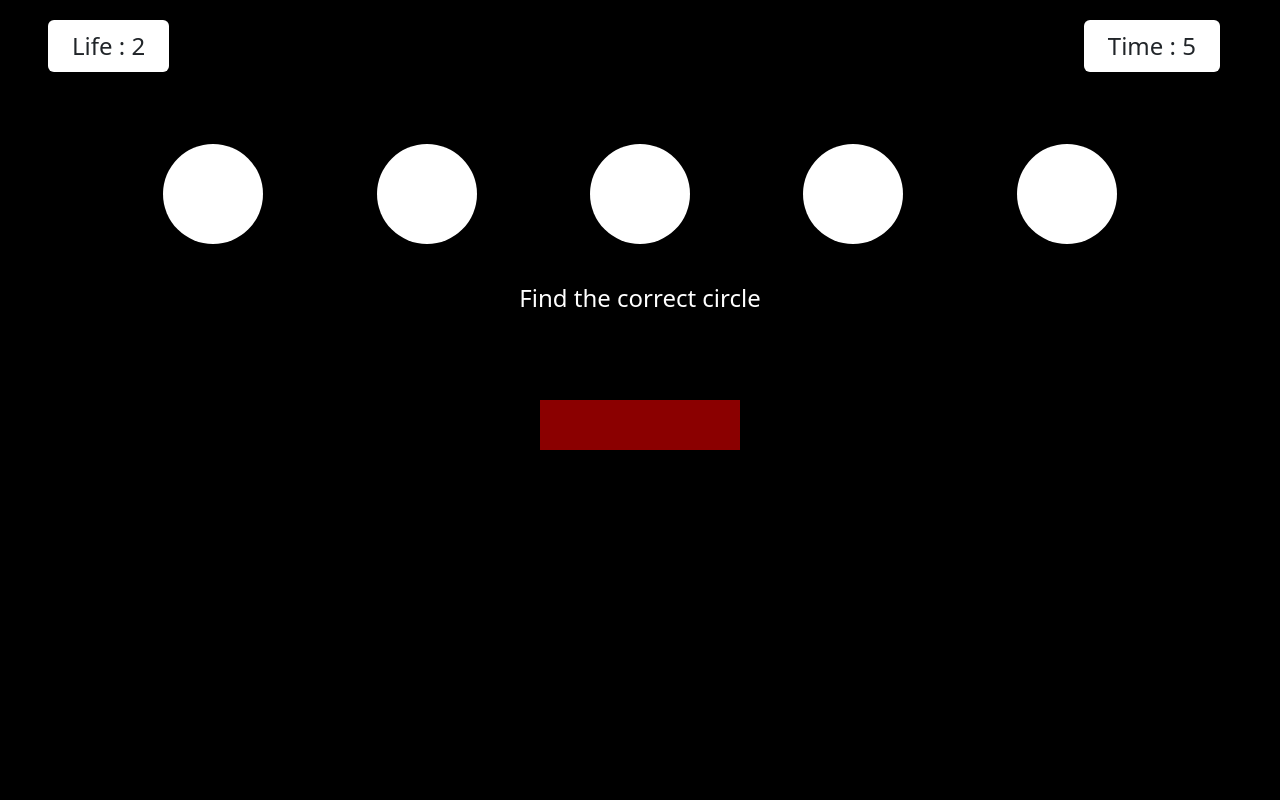
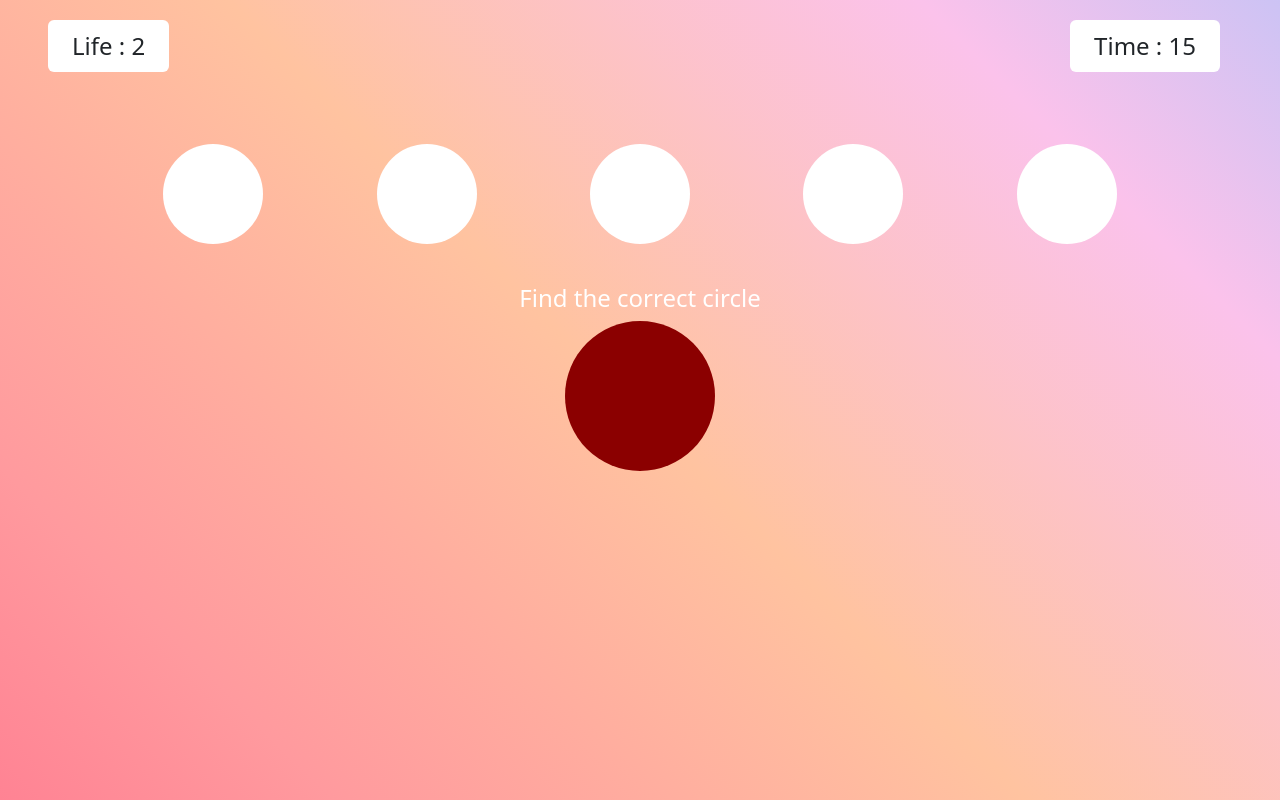
Before and after one commit to sjha1101/games, a React (Vite) app in the folder hiddenColor/: page /level1 in a window 1280 px wide. Built offline with nearby package versions, Linux system fonts and the light colour scheme.

Commit message:
level 1 completed

```diff
--- a/hiddenColor/src/assets/css/Level1.css
+++ b/hiddenColor/src/assets/css/Level1.css
@@ -1,9 +1,36 @@
 .game-container {
-    background: black;
     height: 100vh;
+    background: linear-gradient(45deg,
+            #6a11cb,
+            #b721ff,
+            #c471ed,
+            #ffc8cb,
+            #ff6a88,
+            #ff9a9e,
+            #ffc3a0,
+            #fbc2eb,
+            #a1c4fd,
+            #3f5efb);
+    background-size: 300% 300%;
+    animation: bgMove 10s ease infinite;
     padding-top: 20px;
     color: white;
 }
+
+@keyframes bgMove {
+    0% {
+        background-position: 0% 50%;
+    }
+
+    50% {
+        background-position: 100% 50%;
+    }
+
+    100% {
+        background-position: 0% 50%;
+    }
+}
+
 
 .circle-btn {
     width: 100px;
@@ -19,11 +46,11 @@
 }
 
 .bottom-block {
-    width: 200px;
-    height: 50px;
+    width: 150px;
+    height: 150px;
     background: darkred;
     position: absolute;
-    bottom: 350px;
+    border-radius: 50%;
     left: 50%;
     transform: translateX(-50%);
 }
--- a/hiddenColor/src/components/levels/level1.jsx
+++ b/hiddenColor/src/components/levels/level1.jsx
@@ -11,7 +11,7 @@ function Level1() {
     };
 
     const [life, setLife] = useState(2);
-    const [time, setTime] = useState(10);
+    const [time, setTime] = useState(20);
     const [correctIndex] = useState(Math.floor(Math.random() * 5));
 
     // GAME OVER FUNCTION
--- a/hiddenColor/src/components/levels/level2.jsx
+++ b/hiddenColor/src/components/levels/level2.jsx
@@ -1,3 +1,4 @@
+import "../../assets/css/Level1.css";
 function level2() {
     return (
         <h1>Level 2</h1>
```
Also changed, not shown: hiddenColor/src/assets/css/HomePage.css (+0 -13 lines).
